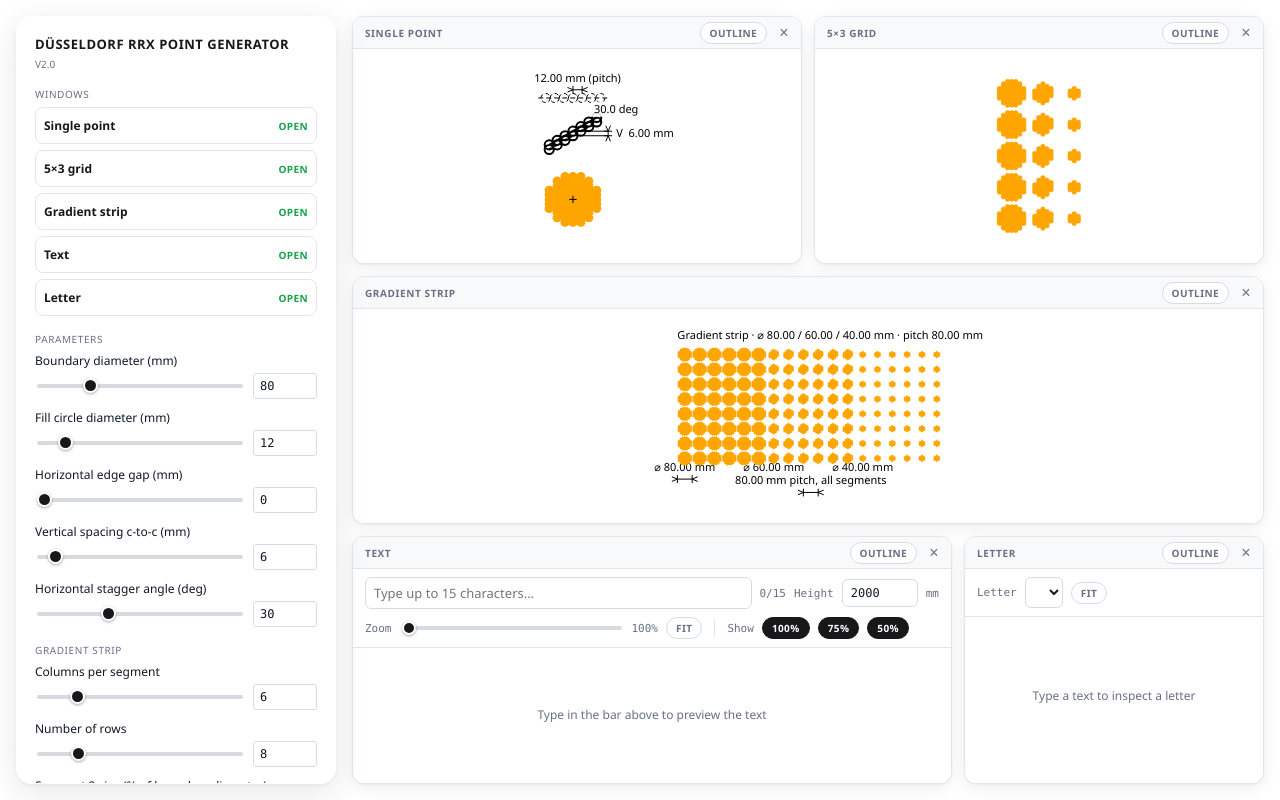
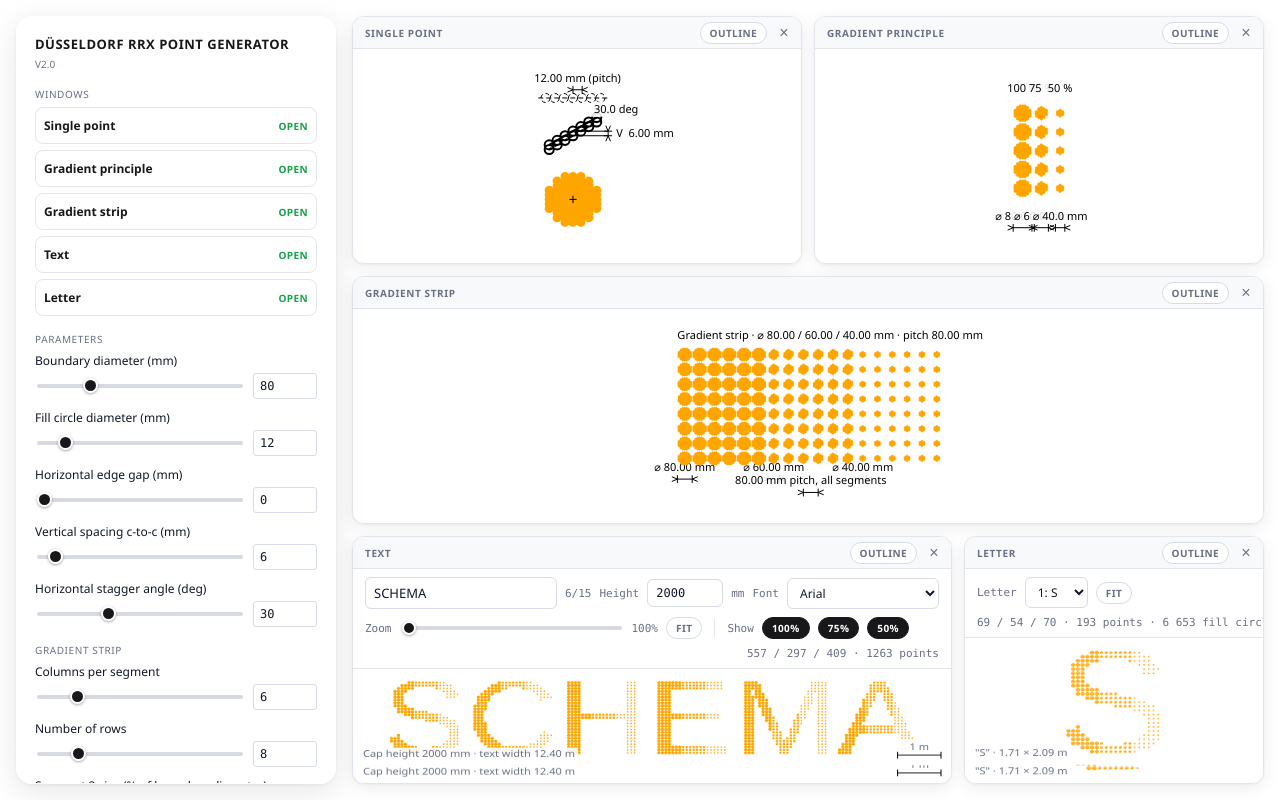
Before and after one commit to studioPRTSTR/DPG_DuesseldorfPointGen_V2.0, a plain HTML site: page index.html in a window 1280 px wide. Drawn offline with Linux system fonts and the light colour scheme.

Commit message:
+ Custom Font Support

```diff
--- a/index.html
+++ b/index.html
@@ -3,6 +3,12 @@
 <head>
 <meta charset="UTF-8">
 <title>Düsseldorf RRX Point Generator</title>
+<style>
+  /* Text fonts from the local Fonts folder */
+  @font-face{ font-family:"DPG Montserrat"; src:url("Fonts/Montserrat-Medium.ttf") format("truetype"); font-weight:normal; font-style:normal; }
+  @font-face{ font-family:"DPG Poppins";    src:url("Fonts/Poppins-Medium.ttf") format("truetype");    font-weight:normal; font-style:normal; }
+  @font-face{ font-family:"DPG Space Mono"; src:url("Fonts/SpaceMono-Regular.ttf") format("truetype"); font-weight:normal; font-style:normal; }
+</style>
 <style id="pageStyle">@page { size: A4; margin: 0; }</style>
 <style>
   :root{
@@ -195,7 +201,7 @@
 
     <div class="section">Windows</div>
     <button class="tool win-toggle" data-key="single"><span>Single point</span><span class="state"></span></button>
-    <button class="tool win-toggle" data-key="grid"><span>5×3 grid</span><span class="state"></span></button>
+    <button class="tool win-toggle" data-key="grid"><span>Gradient principle</span><span class="state"></span></button>
     <button class="tool win-toggle" data-key="strip"><span>Gradient strip</span><span class="state"></span></button>
     <button class="tool win-toggle" data-key="text"><span>Text</span><span class="state"></span></button>
     <button class="tool win-toggle" data-key="letter"><span>Letter</span><span class="state"></span></button>
@@ -295,7 +301,7 @@
       <label>Export windows</label>
       <div class="export-pick">
         <button class="win-opt on" data-export="single">Single point</button>
-        <button class="win-opt on" data-export="grid">5×3 grid</button>
+        <button class="win-opt on" data-export="grid">Gradient principle</button>
         <button class="win-opt on" data-export="strip">Gradient strip</button>
         <button class="win-opt on" data-export="text">Text</button>
         <button class="win-opt on" data-export="letter">Letter</button>
@@ -338,7 +344,7 @@
       <canvas></canvas>
     </div>
     <div class="win" id="win_grid">
-      <div class="win-head"><span>5×3 grid</span><div class="win-actions"><button class="win-opt" data-outline="grid" title="Show outlines">Outline</button><button class="win-close" data-key="grid" title="Close window">×</button></div></div>
+      <div class="win-head"><span>Gradient principle</span><div class="win-actions"><button class="win-opt" data-outline="grid" title="Show outlines">Outline</button><button class="win-close" data-key="grid" title="Close window">×</button></div></div>
       <canvas></canvas>
     </div>
     <div class="win" id="win_strip">
@@ -348,11 +354,18 @@
     <div class="win" id="win_text">
       <div class="win-head"><span>Text</span><div class="win-actions"><button class="win-opt" data-outline="text" title="Show outlines">Outline</button><button class="win-close" data-key="text" title="Close window">×</button></div></div>
       <div class="win-bar">
-        <input type="text" id="text_input" maxlength="15" placeholder="Type up to 15 characters…" spellcheck="false" autocomplete="off">
+        <input type="text" id="text_input" maxlength="15" value="SCHEMA" placeholder="Type up to 15 characters…" spellcheck="false" autocomplete="off">
         <span class="count" id="text_count">0/15</span>
         <label class="count" for="text_height" title="Cap height of the letters in real size">Height</label>
         <input type="number" id="text_height" class="num" min="100" max="20000" step="10" value="2000">
         <span class="count">mm</span>
+        <label class="count" for="text_font">Font</label>
+        <select id="text_font" class="letter-pick">
+          <option value="arial">Arial</option>
+          <option value="montserrat">Montserrat Medium</option>
+          <option value="poppins">Poppins Medium</option>
+          <option value="spacemono">Space Mono</option>
+        </select>
       </div>
       <div class="win-bar">
         <span class="count">Zoom</span>
@@ -427,7 +440,7 @@
   // ── Windows: each draws its scene groups or its own draw function ──
   const WINDOWS = [
     { key:"single", title:"Single point",   groups:["boundary","fill","baseline","dim_h_pitch","dim_h_gap","dim_v_sp","bar","crosshair"] },
-    { key:"grid",   title:"5×3 grid",       groups:["grid","gridFill"] },
+    { key:"grid",   title:"Gradient principle", groups:["grid","gridFill","gridDim"] },
     { key:"strip",  title:"Gradient strip", groups:["strip1","strip2","strip3","stripFill1","stripFill2","stripFill3","stripDim","stripLabel"] },
     { key:"text",   title:"Text",           groups:[], draw: (g, w, h) => drawTextWindow(g, w, h) },
     { key:"letter", title:"Letter",         groups:[], draw: (g, w, h) => drawLetterWindow(g, w, h) },
@@ -543,7 +556,7 @@
     const a_deg = a_rad * 180 / Math.PI;
     const small_d = p.small_d, h_gap = p.h_gap;
 
-    const elems = { boundary:[], fill:[], baseline:[], dim_h_pitch:[], dim_h_gap:[], dim_v_sp:[], bar:[], crosshair:[], grid:[], gridFill:[],
+    const elems = { boundary:[], fill:[], baseline:[], dim_h_pitch:[], dim_h_gap:[], dim_v_sp:[], bar:[], crosshair:[], grid:[], gridFill:[], gridDim:[],
                     strip1:[], strip2:[], strip3:[], stripFill1:[], stripFill2:[], stripFill3:[], stripDim:[], stripLabel:[] };
 
     elems.boundary.push({ t:"circle", x:0, y:0, r:R });
@@ -599,7 +612,7 @@
     const segPitch = p.big_d + h_gap;
     const gridGap = R * 0.8;
 
-    // 5×3 grid: one column per segment, same pitch.
+    // Gradient principle (5×3): one column per segment, same pitch.
     const preGridBounds = computeBounds(elems);
     const startY = preGridBounds.minY - gridGap - R;
     const gridTooDense = 5 * segPatterns.reduce((a, pt) => a + 1 + pt.length, 0) > MAX_DRAW;
@@ -611,6 +624,12 @@
         if (gridTooDense) continue;
         for (const f of segPatterns[gi]) elems.gridFill.push({ t:"circle", x: cx + f.x, y: cy + f.y, r: f.r });
       }
+      // Annotations: size in % above the column, diameter below it.
+      // Anchored at the circle edge, pushed out by offPx screen pixels so they never touch the dots.
+      const cx = (gi - 1) * segPitch;
+      elems.gridDim.push({ t:"text_c", x: cx, y: startY + R, offPx: -12, label: `${pct[gi]} %` });
+      elems.gridDim.push({ t:"dim_h", x0: cx - segR[gi], x1: cx + segR[gi], y: startY - 4 * segPitch - R, offPx: 30,
+                           label: `⌀ ${(segR[gi] * 2).toFixed(1)} mm` });
     }
 
     // Gradient strip: square grid of main circles right of the drawing.
@@ -680,7 +699,7 @@
         else if (it.t === "line" || it.t === "line_dash") { grow(it.x0, it.y0); grow(it.x1, it.y1); }
         else if (it.t === "dim_h") { grow(it.x0, it.y, 10); grow(it.x1, it.y, 10); }
         else if (it.t === "dim_v") { grow(it.x, it.y0, 10); grow(it.x, it.y1, 10); }
-        else if (it.t === "text_r" || it.t === "text") grow(it.x, it.y, 8);
+        else if (it.t === "text_r" || it.t === "text" || it.t === "text_c") grow(it.x, it.y, 8);
         else if (it.t === "glyph") { grow(it.bx0, it.by0); grow(it.bx1, it.by1); }
       }
     }
@@ -746,7 +765,15 @@
   }
 
   // ── Text window: real-size text (cap height in mm) filled with gradient points ──
-  const TEXT_FONT_FAMILY = "Arial, \"Helvetica Neue\", Helvetica, sans-serif";
+  // Text fonts: Arial (system) + the fonts in the Fonts folder (see @font-face in <head>).
+  const TEXT_FONTS = {
+    arial:   { name: "Arial",         css: "Arial, \"Helvetica Neue\", Helvetica, sans-serif" },
+    montserrat: { name: "Montserrat Medium", css: "\"DPG Montserrat\", Arial, sans-serif" },
+    poppins:    { name: "Poppins Medium",    css: "\"DPG Poppins\", Arial, sans-serif" },
+    spacemono:  { name: "Space Mono",        css: "\"DPG Space Mono\", Arial, sans-serif" },
+  };
+  const textFontIn = document.getElementById("text_font");
+  function textFont() { return TEXT_FONTS[textFontIn.value] || TEXT_FONTS.arial; }
   const TEXT_MAX_CELLS = 250000;
   const textInput = document.getElementById("text_input");
   const textCount = document.getElementById("text_count");
@@ -774,17 +801,18 @@
     const pitch = p.big_d + p.h_gap;
     const dMax = p.big_d;
     const pct = p.strip.pct;
-    const key = [txt, capH, pitch, dMax, pct.join("/")].join("|");
+    const font = textFont();
+    const key = [txt, capH, pitch, dMax, pct.join("/"), font.css].join("|");
     if (textModelCache && textModelCache.key === key) return textModelCache;
 
-    const model = { key, txt, capH, pitch, dMax, pct, dots: [], counts: [0, 0, 0], total: 0,
+    const model = { key, txt, capH, pitch, dMax, pct, fontName: font.name, fontCss: font.css, dots: [], counts: [0, 0, 0], total: 0,
                     chars: [], fontMm: 0, width: 0, top: 0, bottom: 0, tooMany: false, empty: !txt.trim() };
     textModelCache = model;
     if (model.empty) return model;
 
     const mc = textMaskCtx;
     const REF = 100;
-    mc.font = `${REF}px ${TEXT_FONT_FAMILY}`;
+    mc.font = `${REF}px ${font.css}`;
     const capRef = mc.measureText("H").actualBoundingBoxAscent || REF * 0.716;
     const fontMm = REF * capH / capRef;
     model.fontMm = fontMm;
@@ -806,7 +834,7 @@
     const s = 8 / pitch;
     const W = Math.max(1, Math.ceil(x * s) + 4), H = Math.max(1, Math.ceil((bottom - top) * s) + 4);
     textMask.width = W; textMask.height = H;
-    mc.font = `${(fontMm * s).toFixed(3)}px ${TEXT_FONT_FAMILY}`;
+    mc.font = `${(fontMm * s).toFixed(3)}px ${font.css}`;
     mc.textAlign = "left"; mc.textBaseline = "alphabetic"; mc.fillStyle = "#000";
     const ox = 2, oy = 2 - top * s;
     const gx0 = pitch / 2, gy0 = -capH + pitch / 2;
@@ -877,7 +905,7 @@
     }
 
     if (outlineOn.text) {
-      g.font = `${(model.fontMm * sc).toFixed(2)}px ${TEXT_FONT_FAMILY}`;
+      g.font = `${(model.fontMm * sc).toFixed(2)}px ${model.fontCss}`;
       g.textAlign = "left"; g.lineJoin = "round";
       g.strokeStyle = LINE; g.lineWidth = 1;
       for (const c of model.chars) if (c.ch.trim()) g.strokeText(c.ch, offX + c.x * sc, offY);
@@ -917,6 +945,17 @@
 
   textInput.addEventListener("input", requestTextRefresh);
   textHeightIn.addEventListener("input", requestTextRefresh);
+  // Web fonts load lazily: measure only once the font is ready, then drop the cached text model.
+  function loadTextFont() {
+    const css = textFont().css;
+    const ready = document.fonts ? document.fonts.load(`100px ${css}`, "H") : Promise.resolve();
+    ready.catch(() => {}).then(() => {
+      textModelCache = null; letterCache = null;
+      requestTextRefresh();
+    });
+  }
+  textFontIn.addEventListener("change", loadTextFont);
+  loadTextFont();  // the browser may restore a web font choice on reload
   textZoomIn.addEventListener("input", () => setTextZoom(parseFloat(textZoomIn.value)));
   document.getElementById("text_zoom_reset").addEventListener("click", () => setTextZoom(1));
   textSegBtns.forEach((b, i) => b.addEventListener("click", () => {
@@ -974,7 +1013,7 @@
       if (!tooMany) for (const f of sc.segFills[d.seg]) elems.letterFill.push({ t:"circle", x: cx + f.x, y: cy + f.y, r: f.r });
     }
     if (outlineOn.letter) {
-      elems.letterGlyph.push({ t:"glyph", ch: c.ch, x: c.x, y: 0, size: tm.fontMm,
+      elems.letterGlyph.push({ t:"glyph", ch: c.ch, x: c.x, y: 0, size: tm.fontMm, font: tm.fontCss,
                                bx0: c.left, by0: -tm.bottom, bx1: c.right, by1: -tm.top });
     }
     const R0 = sc.segR[0];
@@ -1024,7 +1063,7 @@
       g.lineWidth = 1; g.stroke();
       for (const gl of L.elems.letterGlyph) {
         const [x, y] = P(gl.x, gl.y);
-        g.font = `${(gl.size * sc).toFixed(2)}px ${TEXT_FONT_FAMILY}`;
+        g.font = `${(gl.size * sc).toFixed(2)}px ${gl.font}`;
         g.textAlign = "left"; g.textBaseline = "alphabetic"; g.lineJoin = "round";
         g.lineWidth = 1.5; g.strokeText(gl.ch, x, y);
       }
@@ -1158,6 +1197,7 @@
     crosshair:   { col: LINE, lw: 1 },
     grid:        { col: LINE, lw: 1, dashLine: true },
     gridFill:    { col: FILL_DEFAULT, lw: 0.5, fill: true, fillColor: FILL_DEFAULT },
+    gridDim:     { col: LINE, lw: 1 },
     strip1:      { col: LINE, lw: 1 },
     strip2:      { col: LINE, lw: 1 },
     strip3:      { col: LINE, lw: 1 },
@@ -1206,7 +1246,9 @@
 
   let lastScene = null;
 
-  function fitScene(scene, w, h, pad) {
+  // unit: output units per screen pixel, used for annotations offset by offPx (canvas 1, print in mm).
+  function fitScene(scene, w, h, pad, unit) {
+    unit = unit || 1;
     const b = computeBounds(scene.elems);
     const marginX = Math.max((b.maxX - b.minX) * 0.03, scene.r * 2);
     const marginY = Math.max((b.maxY - b.minY) * 0.03, scene.r * 2);
@@ -1214,11 +1256,18 @@
     const minY = b.minY - marginY, maxY = b.maxY + marginY;
     const sceneW = Math.max(maxX - minX, 1e-6);
     const sceneH = Math.max(maxY - minY, 1e-6);
-    const scale = Math.min((w - pad*2) / sceneW, (h - pad*2) / sceneH);
+    // Reserve room for screen-offset annotations above and below the drawing.
+    let padTop = pad, padBot = pad;
+    for (const group in scene.elems) for (const it of scene.elems[group]) {
+      if (!it.offPx) continue;
+      if (it.offPx < 0) padTop = Math.max(padTop, pad + (-it.offPx + 14) * unit);
+      else padBot = Math.max(padBot, pad + (it.offPx + 6) * unit);
+    }
+    const scale = Math.min((w - pad*2) / sceneW, (h - padTop - padBot) / sceneH);
     const contentW = sceneW * scale, contentH = sceneH * scale;
-    const offX = (w - contentW) / 2, offY = (h - contentH) / 2;
+    const offX = (w - contentW) / 2, offY = padTop + (h - padTop - padBot - contentH) / 2;
     const cx = offX - minX * scale, cy = offY + maxY * scale;
-    return { scale, minX, maxX, minY, maxY, px: (x, y) => [cx + x*scale, cy - y*scale] };
+    return { scale, minX, maxX, minY, maxY, padTop, padBot, px: (x, y) => [cx + x*scale, cy - y*scale] };
   }
 
   // Draws a scene into a context; circles are batched per group into one path.
@@ -1265,13 +1314,16 @@
           g.setLineDash([]);
         } else if (it.t === "dim_h") {
           const [x0,y0] = px(it.x0, it.y), [x1] = px(it.x1, it.y);
-          dimH(g, x0, x1, y0, st.col, it.label);
+          dimH(g, x0, x1, y0 + (it.offPx || 0), st.col, it.label);
         } else if (it.t === "dim_v") {
           const [xp,y0] = px(it.x, it.y0), [,y1] = px(it.x, it.y1);
           dimV(g, xp, y1, y0, st.col, it.label);
         } else if (it.t === "text_r" || it.t === "text") {
           const [xp,yp] = px(it.x, it.y);
           haloText(g, xp, yp, it.label, st.col, "left");
+        } else if (it.t === "text_c") {
+          const [xp,yp] = px(it.x, it.y);
+          haloText(g, xp, yp + (it.offPx || 0), it.label, st.col, "center");
         }
       }
     }
@@ -1291,8 +1343,8 @@
       { win:"single", col: LINE,   label: "V spacing dimension", val: `${g.v_sp.toFixed(2)} mm` },
       { win:"single", col: LINE, label: "Baseline row",        val: "reference" },
       { win:"single", col: LINE,   label: "Stagger angle bar",   val: `${(g.a_rad*180/Math.PI).toFixed(1)}°` },
-      { win:"grid", col: "#000000",  label: "5×3 grid (boundary)", val: `⌀ ${scene.strip.d.map(v => v.toFixed(0)).join(" / ")} mm · pitch ${scene.strip.pitch.toFixed(0)} mm` },
-      { win:"grid", col: fillHex, label: "5×3 grid (infill)",   val: scene.strip.fillDense.some(Boolean) ? "too dense — widen spacing"
+      { win:"grid", col: "#000000",  label: "Gradient principle (boundary)", val: `⌀ ${scene.strip.d.map(v => v.toFixed(0)).join(" / ")} mm · pitch ${scene.strip.pitch.toFixed(0)} mm` },
+      { win:"grid", col: fillHex, label: "Gradient principle (infill)",   val: scene.strip.fillDense.some(Boolean) ? "too dense — widen spacing"
           : `⌀ ${p.small_d.toFixed(2)} mm · ${scene.strip.fillPer.join(" / ")} each` + (scene.gridTooDense ? " · too many to draw" : "") },
     ];
     const st = scene.strip;
@@ -1484,6 +1536,7 @@
       const tm = getTextModel();
       section("Text");
       kv("Text", tm.empty ? "—" : `"${tm.txt.trim()}"`);
+      kv("Font", tm.fontName);
       kv("Cap height", tm.capH.toFixed(0) + " mm");
       kv("Text width", (tm.width / 1000).toFixed(2) + " m");
       kv("Pitch", tm.pitch.toFixed(2) + " mm", COL.PURPLE);
@@ -1552,7 +1605,7 @@
     for (const [sv, label] of STANDARD_SCALES) if (Math.abs(sv - s) < 1e-6) return label;
     return s >= 1 ? `${s.toFixed(2)}:1` : `1:${(1/s).toFixed(2)}`;
   }
-  const PRINT_LW = { boundary:0.35, fill:0.15, baseline:0.2, dim_h_gap:0.15, dim_h_pitch:0.15, dim_v_sp:0.15, bar:0.3, crosshair:0.1, grid:0.35, gridFill:0.15,
+  const PRINT_LW = { boundary:0.35, fill:0.15, baseline:0.2, dim_h_gap:0.15, dim_h_pitch:0.15, dim_v_sp:0.15, bar:0.3, crosshair:0.1, grid:0.35, gridFill:0.15, gridDim:0.15,
                      strip1:0.25, strip2:0.25, strip3:0.25, stripFill1:0.1, stripFill2:0.1, stripFill3:0.1, stripDim:0.15, stripLabel:0.15,
                      textDots1:0.05, textDots2:0.05, textDots3:0.05, textOutline:0.2,
                      letterRings:0.2, letterFill:0.02, letterGlyph:0.25 };
@@ -1594,7 +1647,7 @@
     if (outlineOn.text) {
       for (const c of tm.chars) {
         if (!c.ch.trim()) continue;
-        elems.textOutline.push({ t:"glyph", ch: c.ch, x: c.x, y: 0, size: tm.fontMm,
+        elems.textOutline.push({ t:"glyph", ch: c.ch, x: c.x, y: 0, size: tm.fontMm, font: tm.fontCss,
                                  bx0: c.left, by0: -tm.bottom, bx1: c.right, by1: -tm.top });
       }
     }
@@ -1609,7 +1662,8 @@
     const diagLeft = margin, diagRight = pageW - margin;
     const availW = diagRight - diagLeft, availH = diagBottom - diagTop;
 
-    const fit = fitScene(scene, availW, availH, 0);
+    const PRINT_PX = 0.24;  // mm on paper per screen pixel of annotation offset
+    const fit = fitScene(scene, availW, availH, 0, PRINT_PX);
     const exact = fit.scale;
     let scale, scaleLabel;
     if (!scaleSel || scaleSel === "auto") {
@@ -1626,7 +1680,8 @@
     }
     const sceneW = fit.maxX - fit.minX, sceneH = fit.maxY - fit.minY;
     const contentW = sceneW * scale, contentH = sceneH * scale;
-    const offX = diagLeft + (availW - contentW) / 2, offY = diagTop + (availH - contentH) / 2;
+    const offX = diagLeft + (availW - contentW) / 2;
+    const offY = diagTop + fit.padTop + (availH - fit.padTop - fit.padBot - contentH) / 2;
     const cx = offX - fit.minX * scale, cy = offY + fit.maxY * scale;
     const px = (x, y) => [cx + x*scale, cy - y*scale];
 
@@ -1649,16 +1704,19 @@
           shapes += `<line x1="${n2(x0)}" y1="${n2(y0)}" x2="${n2(x1)}" y2="${n2(y1)}" stroke="${st.col}" stroke-width="${lw}" ${dash}/>`;
         } else if (it.t === "dim_h") {
           const [x0,y0] = px(it.x0, it.y), [x1] = px(it.x1, it.y);
-          shapes += svgDimH(x0, x1, y0, st.col, it.label);
+          shapes += svgDimH(x0, x1, y0 + (it.offPx || 0) * PRINT_PX, st.col, it.label);
         } else if (it.t === "dim_v") {
           const [xp,y0] = px(it.x, it.y0), [,y1] = px(it.x, it.y1);
           shapes += svgDimV(xp, y1, y0, st.col, it.label);
         } else if (it.t === "text_r" || it.t === "text") {
           const [xp,yp] = px(it.x, it.y);
           shapes += `<text x="${n2(xp)}" y="${n2(yp)}" font-size="2.6" fill="${st.col}" font-family="Segoe UI, Arial, sans-serif">${esc(it.label)}</text>`;
+        } else if (it.t === "text_c") {
+          const [xp,yp] = px(it.x, it.y);
+          shapes += `<text x="${n2(xp)}" y="${n2(yp + (it.offPx || 0) * PRINT_PX)}" font-size="2.6" text-anchor="middle" fill="${st.col}" font-family="Segoe UI, Arial, sans-serif">${esc(it.label)}</text>`;
         } else if (it.t === "glyph") {
           const [xp,yp] = px(it.x, it.y);
-          shapes += `<text x="${n2(xp)}" y="${n2(yp)}" font-size="${n2(it.size * scale)}" fill="none" stroke="${st.col}" stroke-width="${lw}" stroke-linejoin="round" font-family='${TEXT_FONT_FAMILY}'>${esc(it.ch)}</text>`;
+          shapes += `<text x="${n2(xp)}" y="${n2(yp)}" font-size="${n2(it.size * scale)}" fill="none" stroke="${st.col}" stroke-width="${lw}" stroke-linejoin="round" font-family='${it.font}'>${esc(it.ch)}</text>`;
         }
       }
     }
@@ -1697,7 +1755,7 @@
         pageScene = ts;
         const tm = ts.model;
         if (!tm.empty && !tm.tooMany) {
-          infoLine = `Text "${tm.txt.trim()}" · cap height ${tm.capH.toFixed(0)} mm · width ${(tm.width / 1000).toFixed(2)} m · ` +
+          infoLine = `Text "${tm.txt.trim()}" · ${tm.fontName} · cap height ${tm.capH.toFixed(0)} mm · width ${(tm.width / 1000).toFixed(2)} m · ` +
             `pitch ${tm.pitch.toFixed(2)} mm · ⌀ ${tm.pct.map(v => (tm.dMax * v / 100).toFixed(0)).join(" / ")} mm`;
         }
       } else if (k === "letter") {
```
Also changed, not shown: Fonts/Montserrat-Medium.ttf (added), Fonts/Poppins-Medium.ttf (added), Fonts/SpaceMono-Regular.ttf (added).
